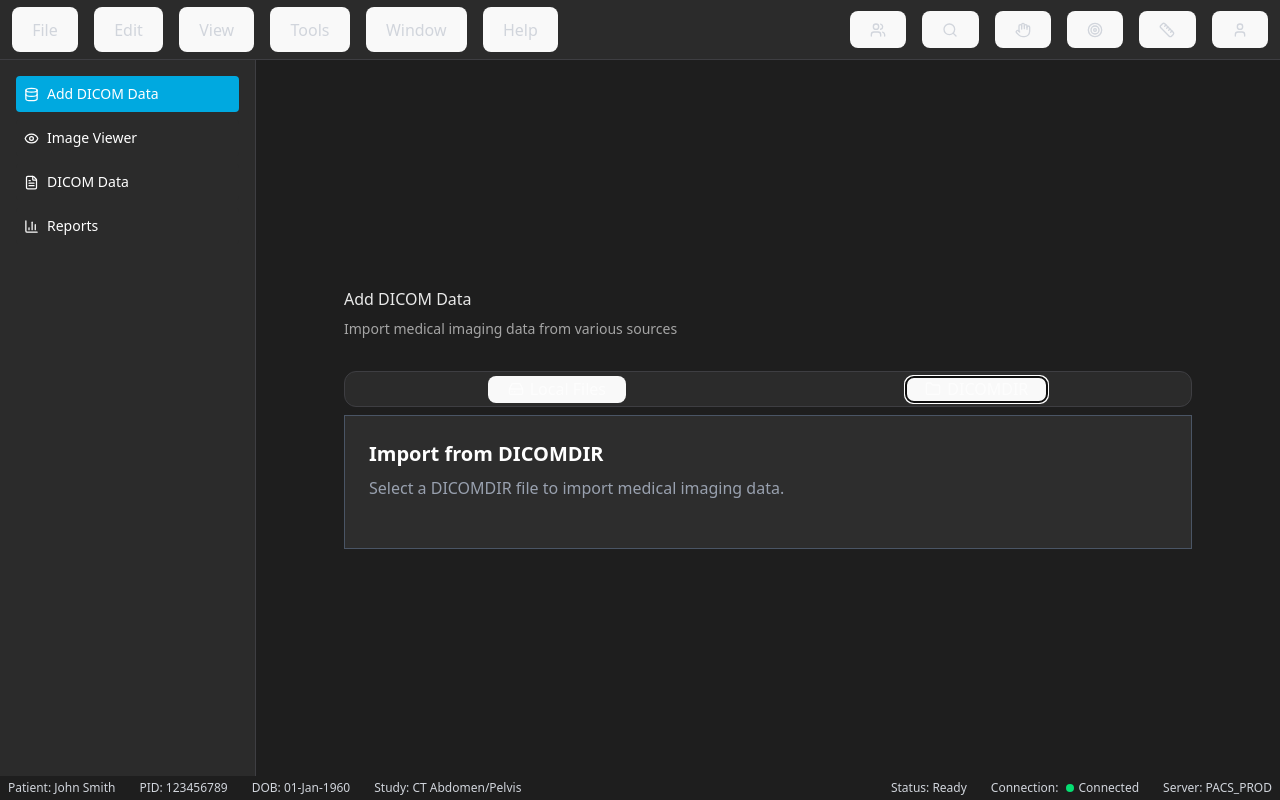
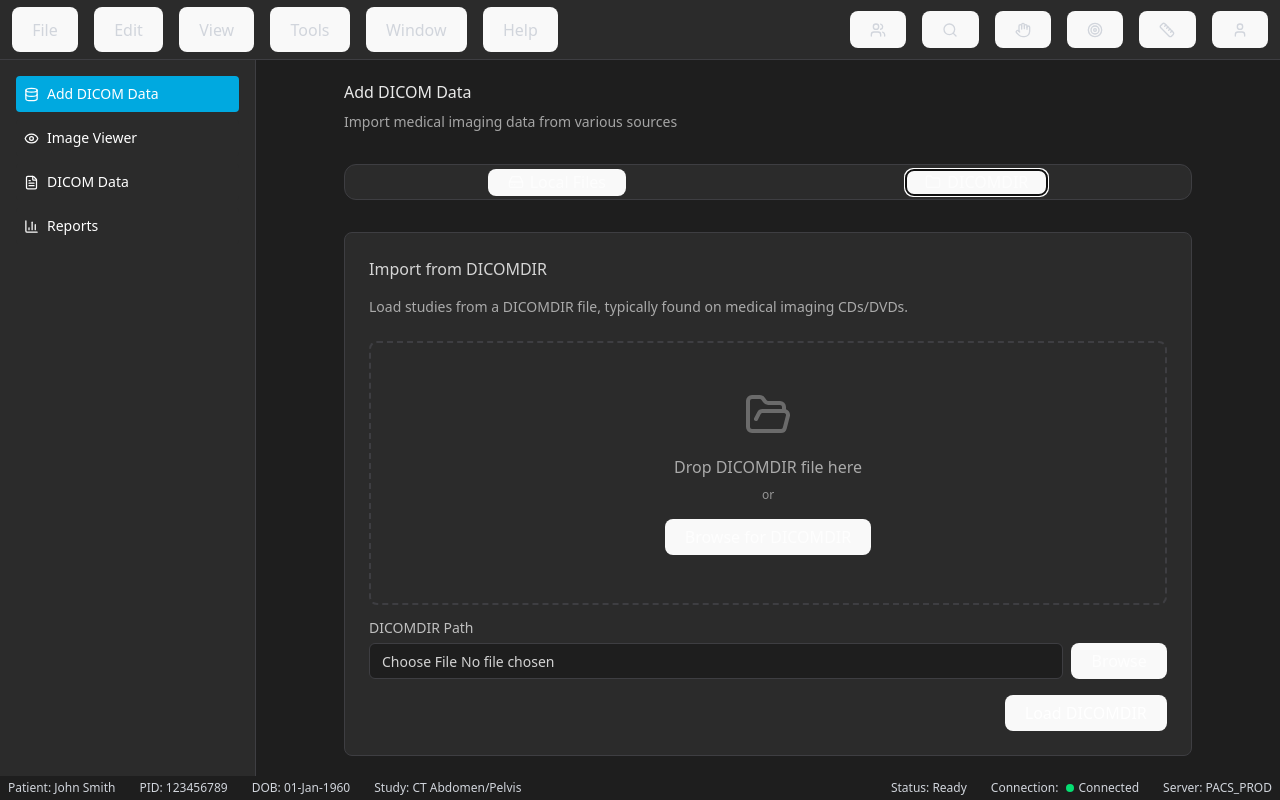
Before and after one commit to ikeasamoahansah/django-GAN, a React (Vite) app in the folder frontend/: page / in a window 1280 px wide. Both pictures are taken after a click on the button "DICOMDIR". Built offline with nearby package versions, Linux system fonts and the light colour scheme.

Commit message:
added additional components and finished adddicomdata

```diff
--- a/frontend/src/components/AddDicomData.tsx
+++ b/frontend/src/components/AddDicomData.tsx
@@ -1,5 +1,5 @@
 import { useState } from 'react';
-import { Folder, Upload, HardDrive } from 'lucide-react';
+import { Folder, Upload, HardDrive, FolderOpen } from 'lucide-react';
 
 function AddDicomData() {
     const [importSource, setImportSource] = useState<'local' | 'dicomdir'>('local');
@@ -106,12 +106,42 @@ function AddDicomData() {
 
             {/* DICOMDIR Section */}
             {importSource === 'dicomdir' && (
-                <div className="bg-[#2d2d2d] p-6 border border-gray-600">
-                    <h2 className="text-xl font-semibold text-white mb-2">Import from DICOMDIR</h2>
-                    <p className="text-gray-400 mb-6">
-                        Select a DICOMDIR file to import medical imaging data.
-                    </p>
-                    {/* DICOMDIR import UI will go here */}
+                <div className="flex-1 outline-none mt-6">
+                    <div className='bg-[#2B2B2B] border border-[#3E3E42] rounded-lg p-6'>
+                        <h3 className="text-white/80 mb-4">Import from DICOMDIR</h3>
+                        <p className="text-white/60 text-sm mb-6">
+                            Load studies from a DICOMDIR file, typically found on medical imaging CDs/DVDs.
+                        </p>
+
+                        {/* Import Method Buttons */}
+                        <div className="space-y-4">
+                            <div className="border-2 border-dashed border-[#3E3E42] rounded-lg p-12 text-center">
+                                <FolderOpen className="h-12 w-12 text-white/30 mx-auto mb-4" size={32} />
+                                <p className="text-white/60 mb-2">Drop DICOMDIR file here</p>
+                                <p className="text-xs text-white/50 mb-4">or</p>
+                                <button className="inline-flex items-center justify-center gap-2 whitespace-nowrap rounded-md text-sm font-medium transition-all disabled:pointer-events-none disabled:opacity-50 [&_svg]:pointer-events-none [&_svg:not([class*='size-'])]:size-4 shrink-0 [&_svg]:shrink-0 outline-none focus-visible:border-ring focus-visible:ring-ring/50 focus-visible:ring-[3px] aria-invalid:ring-destructive/20 dark:aria-invalid:ring-destructive/40 aria-invalid:border-destructive border hover:text-accent-foreground dark:bg-input/30 dark:border-input dark:hover:bg-input/50 h-9 px-4 py-2 has-[>svg]:px-3 bg-[#1E1E1E] border-[#3E3E42] text-white/80 hover:bg-[#3E3E42]">
+                                    Browse for DICOMDIR
+                                </button>
+                            </div>
+                            <div className='shrink-0 data-[orientation=horizontal]:h-px data-[orientation=horizontal]:w-full data-[orientation=vertical]:h-full data-[orientation=vertical]:w-px bg-[#3E3E42]'></div>
+                            <div className="space-y-2">
+                                <label className="flex items-center gap-2 text-sm leading-none font-medium select-none group-data-[disabled=true]:pointer-events-none group-data-[disabled=true]:opacity-50 peer-disabled:cursor-not-allowed peer-disabled:opacity-50 text-white/70">
+                                    DICOMDIR Path
+                                </label>
+                                <div className="flex gap-2">
+                                    <input type="file" name="dicomdir-file" id="dicomdir-file" className="file:text-foreground placeholder:text-muted-foreground selection:bg-primary selection:text-primary-foreground dark:bg-input/30 flex h-9 w-full min-w-0 rounded-md border px-3 py-1 text-base transition-[color,box-shadow] outline-none file:inline-flex file:h-7 file:border-0 file:bg-transparent file:text-sm file:font-medium disabled:pointer-events-none disabled:cursor-not-allowed disabled:opacity-50 md:text-sm focus-visible:border-ring focus-visible:ring-ring/50 focus-visible:ring-[3px] aria-invalid:ring-destructive/20 dark:aria-invalid:ring-destructive/40 aria-invalid:border-destructive bg-[#1E1E1E] border-[#3E3E42] text-white/80" accept=".dicomdir" placeholder='Select DICOMDIR file' />
+                                    <button className="inline-flex items-center justify-center gap-2 whitespace-nowrap rounded-md text-sm font-medium transition-all disabled:pointer-events-none disabled:opacity-50 [&_svg]:pointer-events-none [&_svg:not([class*='size-'])]:size-4 shrink-0 [&_svg]:shrink-0 outline-none focus-visible:border-ring focus-visible:ring-ring/50 focus-visible:ring-[3px] aria-invalid:ring-destructive/20 dark:aria-invalid:ring-destructive/40 aria-invalid:border-destructive border hover:text-accent-foreground dark:bg-input/30 dark:border-input dark:hover:bg-input/50 h-9 px-4 py-2 has-[>svg]:px-3 bg-[#2B2B2B] border-[#3E3E42] text-white/80 hover:bg-[#3E3E42]">
+                                        Browse
+                                    </button>
+                                </div>
+                            </div>
+                            <div className="flex justify-end pt-">
+                                <button className="inline-flex items-center justify-center gap-2 whitespace-nowrap rounded-md text-sm font-medium transition-all disabled:pointer-events-none disabled:opacity-50 [&_svg]:pointer-events-none [&_svg:not([class*='size-'])]:size-4 shrink-0 [&_svg]:shrink-0 outline-none focus-visible:border-ring focus-visible:ring-ring/50 focus-visible:ring-[3px] aria-invalid:ring-destructive/20 dark:aria-invalid:ring-destructive/40 aria-invalid:border-destructive h-9 px-4 py-2 has-[>svg]:px-3 bg-[#00A9E0] hover:bg-[#0090C0] text-white">
+                                    Load DICOMDIR
+                                </button>
+                            </div>
+                        </div>
+                    </div>
                 </div>
             )}
         </div>
--- /dev/null
+++ b/frontend/src/components/DicomData.tsx
@@ -0,0 +1,9 @@
+function DicomData() {
+    return (
+        <div>
+            <h1>DICOM Data</h1>
+        </div>
+    );
+}
+
+export default DicomData;
--- /dev/null
+++ b/frontend/src/components/ImageViewer.tsx
@@ -0,0 +1,9 @@
+function ImageViewer() {
+    return (
+        <div>
+            <h1>Image Viewer</h1>
+        </div>
+    );
+}
+
+export default ImageViewer;
--- a/frontend/src/components/MainContent.tsx
+++ b/frontend/src/components/MainContent.tsx
@@ -1,4 +1,7 @@
 import AddDicomData from './AddDicomData';
+import ImageViewer from './ImageViewer';
+import DicomData from './DicomData';
+import Reports from './Reports';
 
 interface MainContentProps {
     selectedItem: string;
@@ -9,26 +12,11 @@ function MainContent({ selectedItem }: MainContentProps) {
         case 'add-dicom':
             return <AddDicomData />;
         case 'image-viewer':
-            return (
-                <div className="h-full p-8 overflow-auto">
-                    <h1 className="text-2xl font-semibold text-white mb-2">Image Viewer</h1>
-                    <p className="text-gray-400">Image viewer content will go here</p>
-                </div>
-            );
+            return <ImageViewer />;
         case 'dicom-data':
-            return (
-                <div className="h-full p-8 overflow-auto">
-                    <h1 className="text-2xl font-semibold text-white mb-2">DICOM Data</h1>
-                    <p className="text-gray-400">DICOM data content will go here</p>
-                </div>
-            );
+            return <DicomData />;
         case 'reports':
-            return (
-                <div className="h-full p-8 overflow-auto">
-                    <h1 className="text-2xl font-semibold text-white mb-2">Reports</h1>
-                    <p className="text-gray-400">Reports content will go here</p>
-                </div>
-            );
+            return <Reports />;
         default:
             return <AddDicomData />;
     }
--- /dev/null
+++ b/frontend/src/components/Reports.tsx
@@ -0,0 +1,9 @@
+function Results() {
+    return (
+        <div>
+            <h1>Results</h1>
+        </div>
+    );
+}
+
+export default Results;
```
